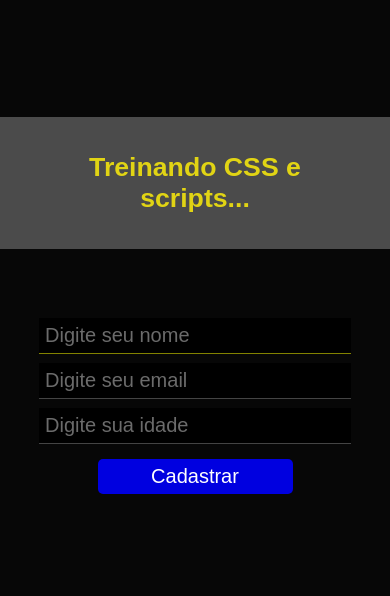
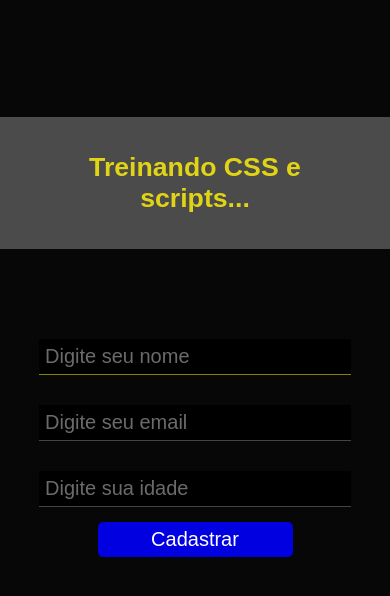
Before and after one commit to Jovem-test99/cadastro01, a plain HTML site: page index.html in a window 390 px wide. Drawn offline with Linux system fonts and the light colour scheme.

Commit message:
Update index.html

```diff
--- a/index.html
+++ b/index.html
@@ -81,7 +81,7 @@ div.bvd {
     }
 
     input {
-        margin-top: 9px;
+        margin-top: 30px;
         width: 80%;
         padding: 6px;
         background-color: black;
```
